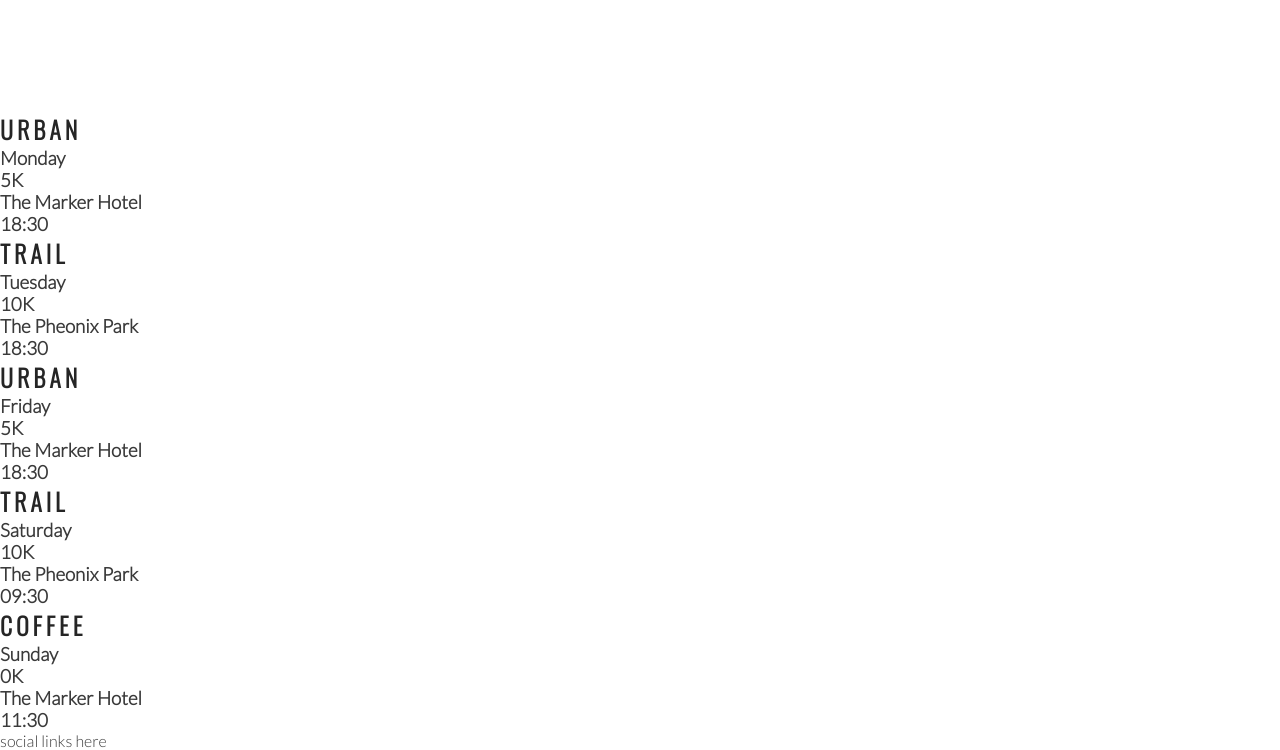
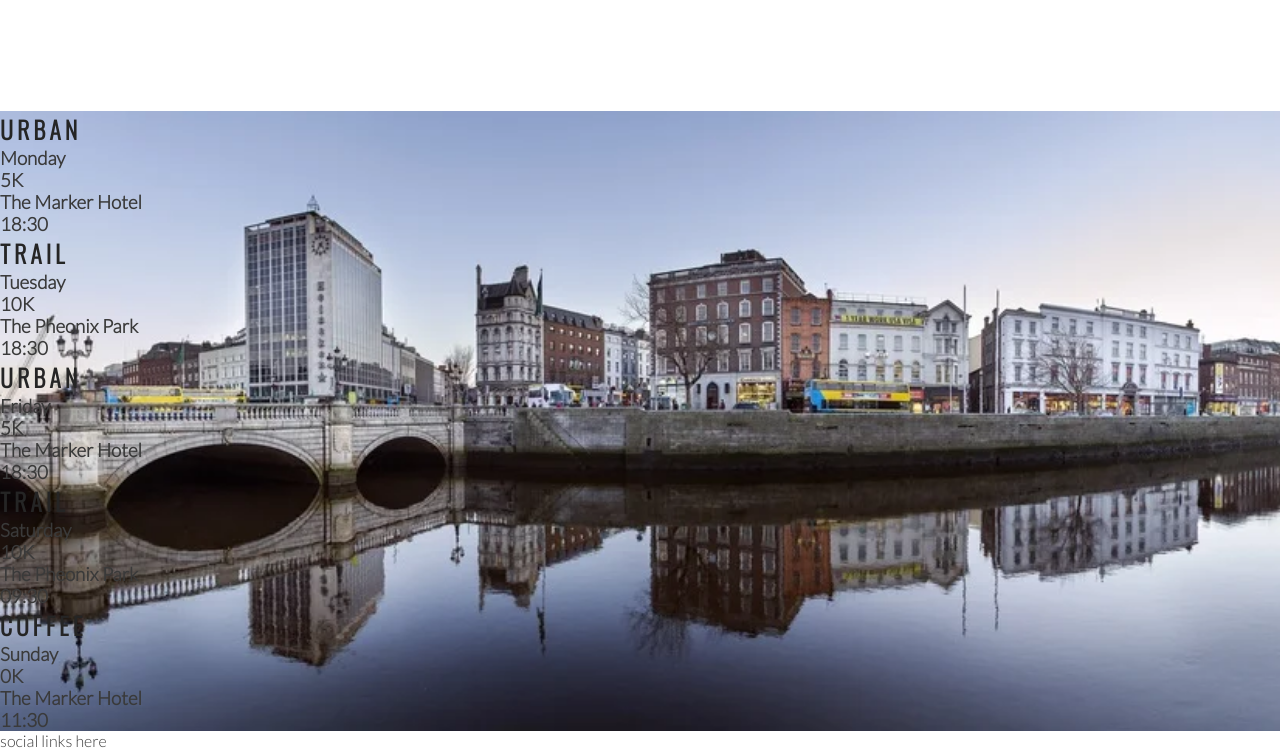
Before and after one commit to KeepKindling/love-running, a plain HTML site: page index.html in a window 1280 px wide. Shown: the part 1184-1934 px from the top of the page. Drawn offline with nearby package versions, Linux system fonts and the light colour scheme.

Commit message:
add background image to times section

```diff
--- a/assets/css/style.css
+++ b/assets/css/style.css
@@ -187,3 +187,12 @@
     height: 100%;
     border-radius: 50%;
 }
+
+#times {
+    background-image: url(../css/image/meetup-background-image.webp);
+    background-repeat: no-repeat;
+    background-size: cover;
+    background-position: center;
+    width: 100%;
+    overflow: hidden;
+}
--- a/index.html
+++ b/index.html
@@ -80,7 +80,7 @@
             </div>
         </div>
     </section>
-    <section>
+    <section id="times">
         <div>
             <h2>Urban</h2>
             <h3>Monday</h3>
```
Also changed, not shown: assets/css/image/meetup-background-image.webp (added).
